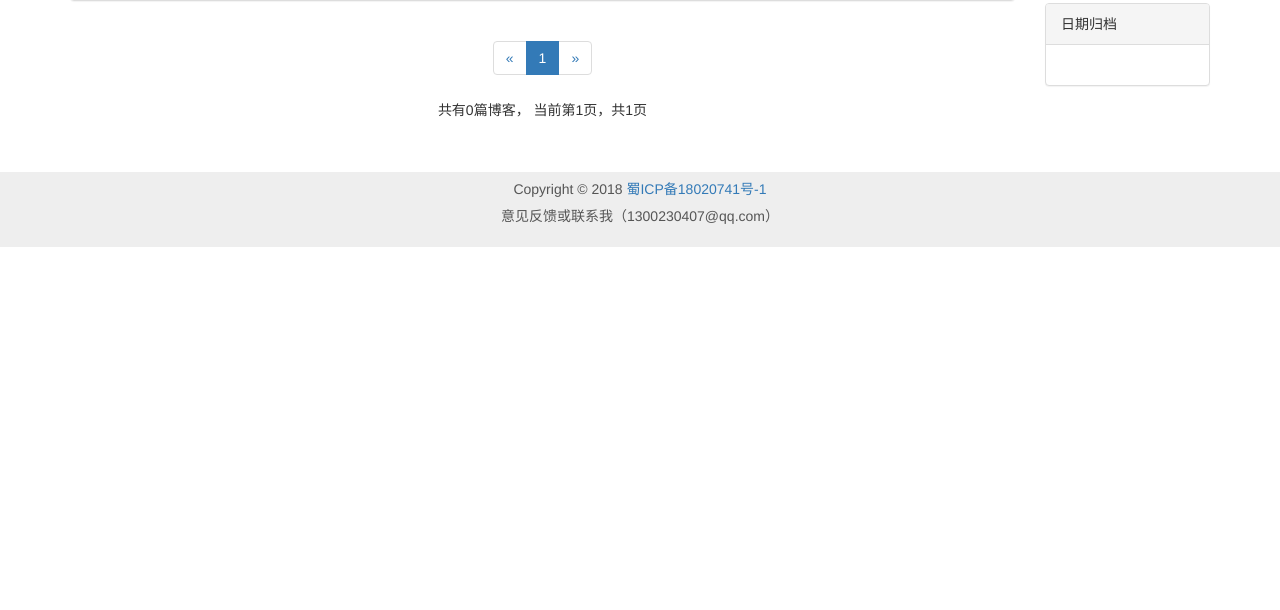
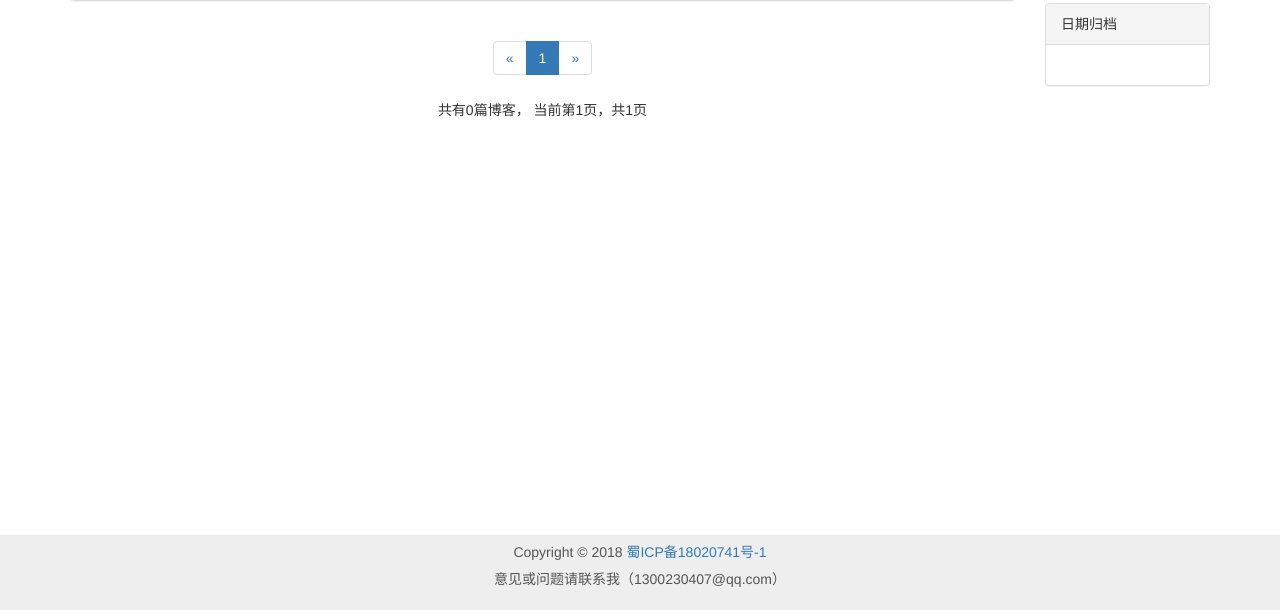
Before and after one commit to tengxt/mysite, a Django app: page /blog/ in a window 1280 px wide. Shown: the part 190-800 px from the top of the page. Run offline with Django 3.2, Linux system fonts and the light colour scheme; data that the repository does not hold is empty; some libraries are stand-ins or nearby versions.

Commit message:
优化footer底部的样式

```diff
--- a/templates/base.html
+++ b/templates/base.html
@@ -69,10 +69,10 @@
     {% block content %}{% endblock %}
 
 	<!-- footer -->
-	<div class="footer">
+	<div class="footer navbar-fixed-bottom">
 		<div class="website-info">
 			<p>Copyright&nbsp;©&nbsp;2018 <a href="javascript:void(0);">蜀ICP备18020741号-1</a></p>
-			<p>意见反馈或联系我（1300230407@qq.com）</p>
+			<p>意见或问题请联系我（1300230407@qq.com）</p>
 		</div>
 	</div>
 
```
